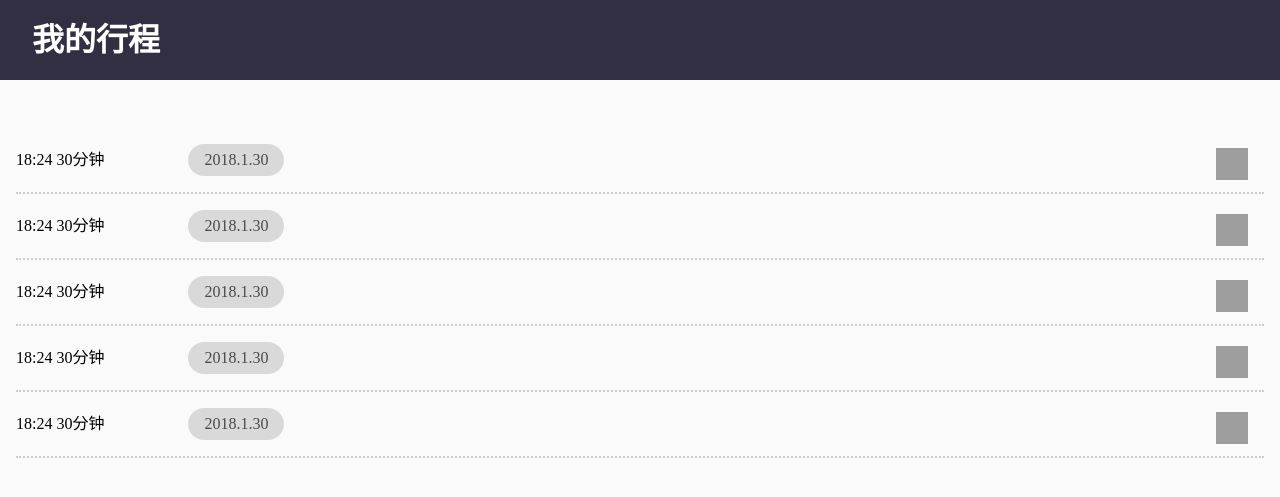
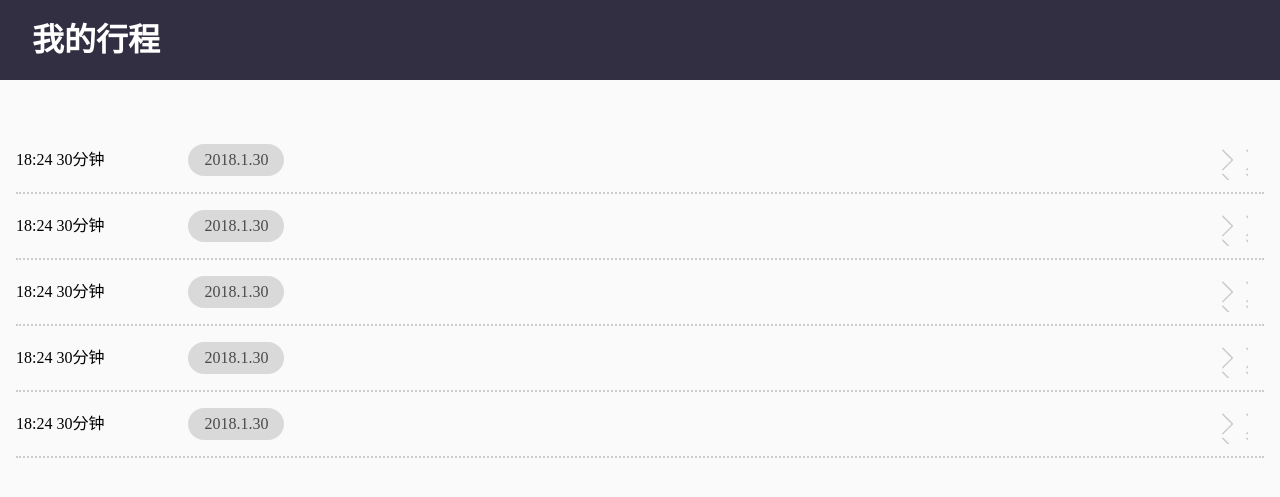
Before and after one commit to graduatoion/location_search, a Django app: template templates/myTrip/myTrip.html in a window 1280 px wide. Shown: the top 497 px of the page. Run offline with Django 3.2, Linux system fonts and the light colour scheme; the template is opened without the code that fills it, so the values that code supplies are empty; grey boxes are pictures that could not be loaded.

Commit message:
修改图片路径为服务器重定向的路径

```diff
--- a/main_site/static/css/myTrip.css
+++ b/main_site/static/css/myTrip.css
@@ -56,7 +56,7 @@ i{
 	width: 2rem;
 	height: 2rem;
 	display: inline-block;
-	background:url(../image/detail1.png);
+	background:url(/static/img/detail1.png);
 	position: absolute;
 	top: 1.25rem;
 	right: 1rem;
```
